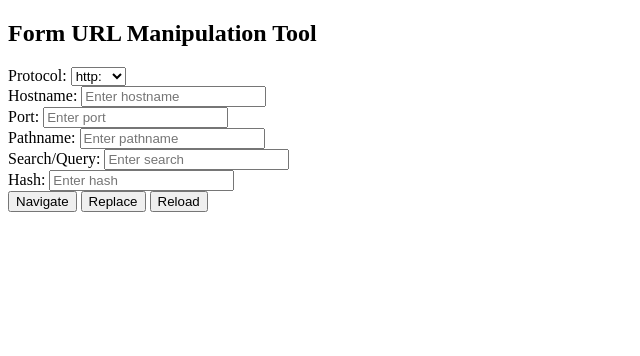
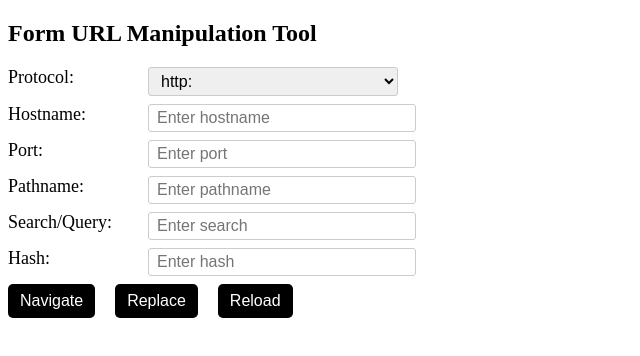
Before and after one commit to haunv197/f8-fullstack-day-27, a plain HTML site: page url-manipulator.html in a window 1280 px wide. Shown: the whole page, without its empty margins (0-640 px from the left). Drawn offline with Linux system fonts and the light colour scheme.

Commit message:
update 1.2URL Manipulation

```diff
--- a/url-manipulator.html
+++ b/url-manipulator.html
@@ -5,6 +5,41 @@
   <meta charset="UTF-8">
   <meta name="viewport" content="width=device-width, initial-scale=1.0">
   <title>URL Manipulation Tool</title>
+  <style>
+    .form-group {
+      display: flex;
+      margin-bottom: 0.5rem;
+      gap: 20px
+    }
+
+    label {
+      font-size: 18px;
+      display: inline-block;
+      min-width: 120px;
+    }
+
+    input,
+    select {
+      padding: 0.25rem 0.5rem;
+      border-radius: 3px;
+      outline: none;
+      border: 1px solid #ccc;
+      font-size: 16px;
+      width: 250px;
+      max-width: 250px;
+    }
+
+    button {
+      background-color: #000;
+      color: #fff;
+      padding: 0.5rem 0.75rem;
+      border-radius: 5px;
+      font-size: 16px;
+      cursor: pointer;
+      border: none;
+      ;
+    }
+  </style>
 </head>
 
 <body>
@@ -136,12 +171,22 @@
 
     navigateBtn.addEventListener("click", function(e) {
       e.preventDefault();
+
+      if (!hostname.value.trim()) {
+        alert("Hay nhap Hostname!");
+        return;
+      }
       const url = mapUrl();
       window.location.assign(url)
     });
 
     replaceBtn.addEventListener("click", function(e) {
       e.preventDefault();
+
+      if (!hostname.value.trim()) {
+        alert("Hay nhap Hostname!");
+        return;
+      }
       const url = mapUrl();
       window.location.replace(url)
     });
```
